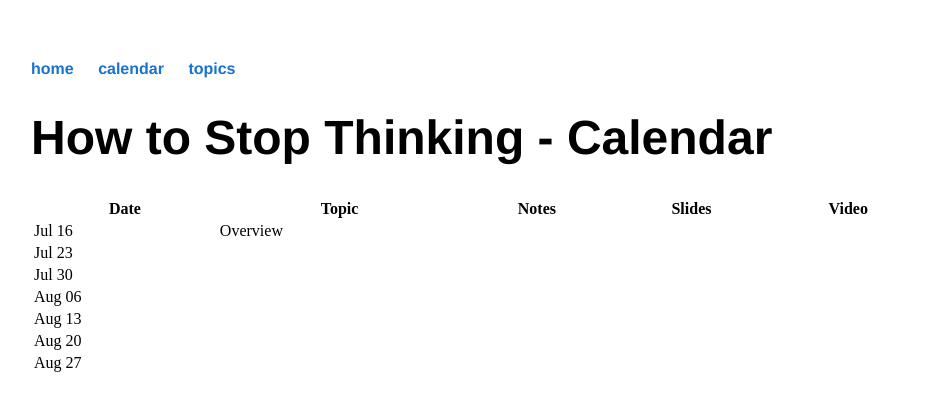
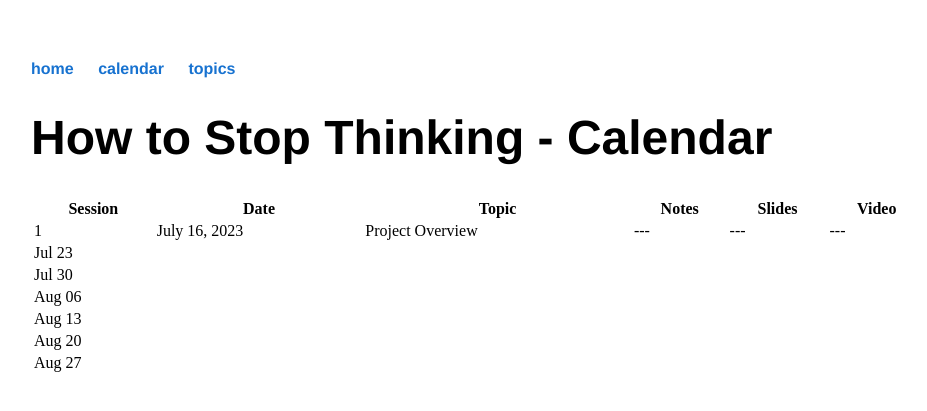
Before and after one commit to maxpensack/maxpensack.github.io, a Jekyll site: the page built from howtostopthinking/calendar/index.html, in a window 1280 px wide. Shown: the top 411 px of the page, without its empty margins (161-1088 px from the left). Built offline with Jekyll 4.4.1, drawn with Linux system fonts in a browser that asks for light colours.

Commit message:
cal text

```diff
--- a/howtostopthinking/calendar/index.html
+++ b/howtostopthinking/calendar/index.html
@@ -5,6 +5,7 @@ title: How to Stop Thinking - Calendar
 <h1>{{ page.title }}</h1>
 <table>
     <tr>
+        <th>Session</th>
         <th>Date</th>
         <th>Topic</th>
         <th>Notes</th>
@@ -12,10 +13,12 @@ title: How to Stop Thinking - Calendar
         <th>Video</th>
     </tr>
     <tr>
-        <td>Jul 16</td>
-        <td>Overview</td>
-        <td></td>
-        <td></td>
+        <td>1</td>
+        <td>July 16, 2023</td>
+        <td>Project Overview</td>
+        <td>---</td>
+        <td>---</td>
+        <td>---</td>
     </tr>
     <tr>
         <td>Jul 23</td>
```
